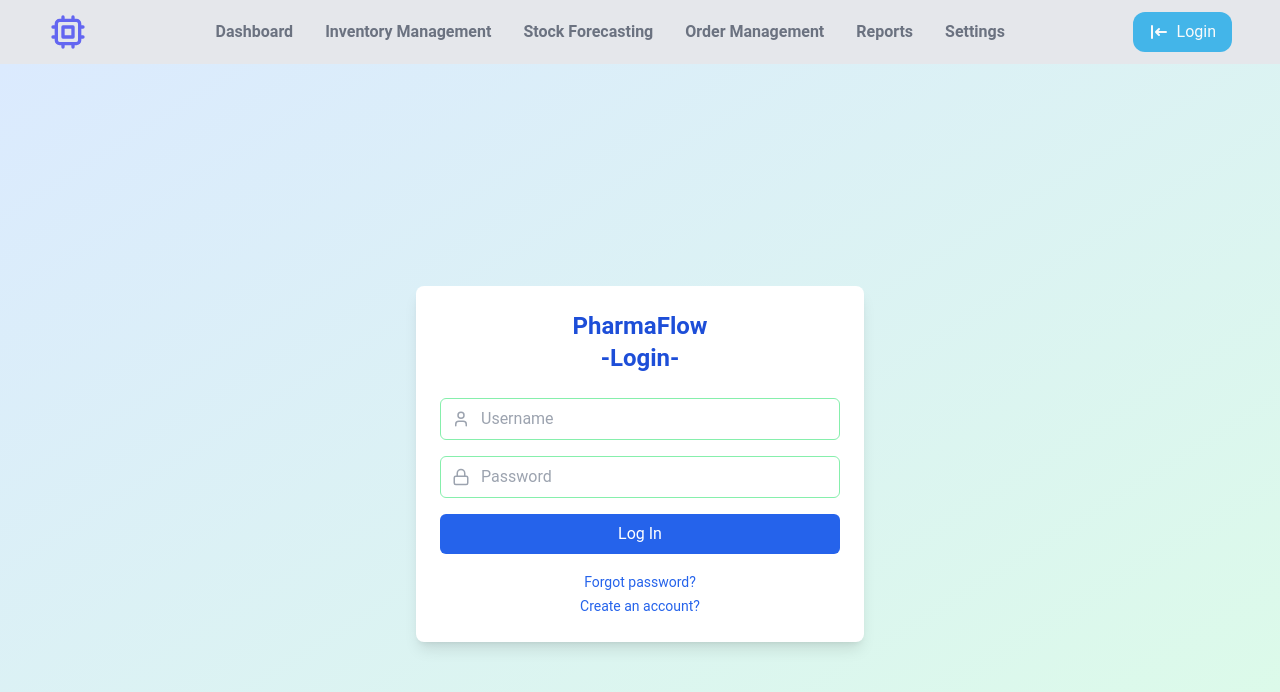
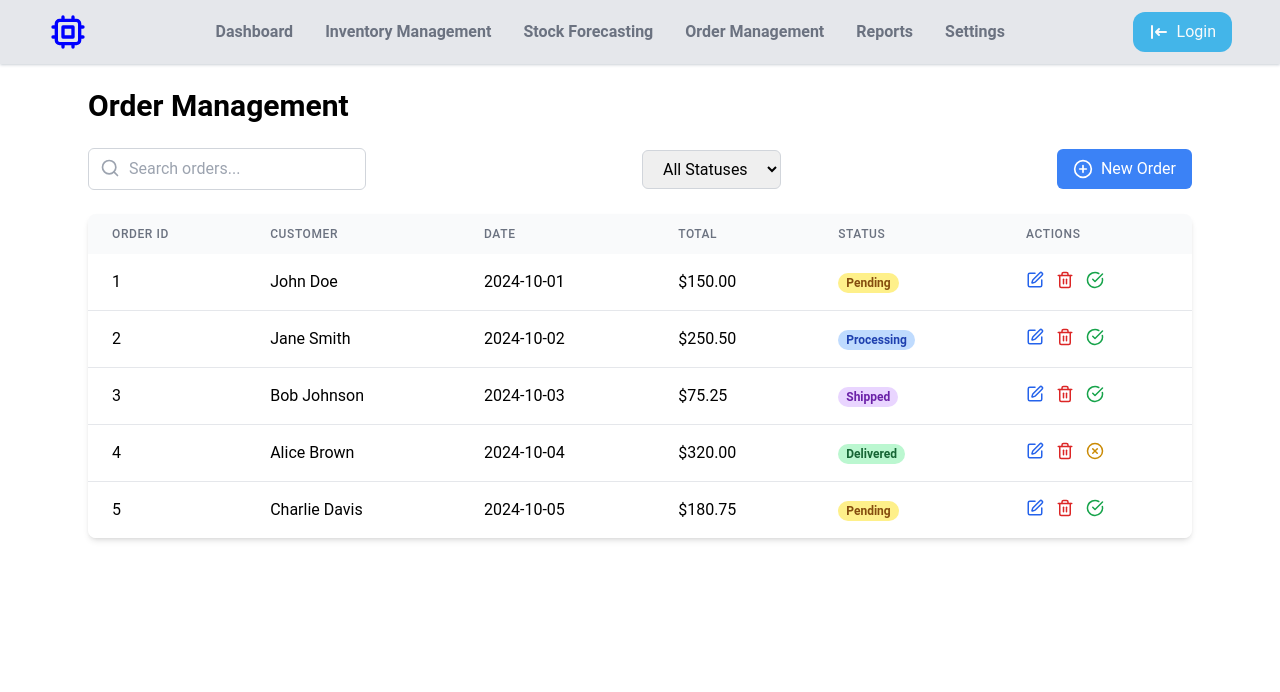
Before and after one commit to Hamza-Bouali/pharmaflow, a React (Vite) app in the folder pharmaflow/: page /orders in a window 1280 px wide. Shown: the top 692 px of the page. Built offline with nearby package versions, Linux system fonts and the light colour scheme.

Commit message:
routing now

```diff
--- a/pharmaflow/src/App.jsx
+++ b/pharmaflow/src/App.jsx
@@ -5,38 +5,35 @@ import StockForecasting from './pages/StockForecasting';
 import UserManagement from './pages/UserManagement';
 import React,{useState} from 'react';
 import OrderManagement from './pages/OrderManagement';
+import { BrowserRouter as Router, Routes, Route, Link } from 'react-router-dom';
 import Reports from './pages/Reports';
 import LoginPage from './pages/LoginRegister';
 const App=()=>{
     let [page,setPage]=useState('Login');
     let [state,setState]=useState('login');
 
-    const renderPage = () => {
-        switch (page) {
-            case 'Dashboard':
-                return <Dashboard />;
-            case 'Inventory Management':
-                return <Inventory />;
-            case 'Stock Forecasting':
-                return <StockForecasting />;
-            case 'Order Management':
-                return <OrderManagement />;
-            case 'Reports':
-                return <Reports />;
-            case 'Settings':
-                return <UserManagement />;
-            default:
-                return <LoginPage  setState={setState} />;
-        }
-    };
+
 
 
     return (
         <>
+        <Router>
         <Nav setPage={setPage}/>
-        {renderPage()}
 
-        </>
+
+          <Routes>
+            <Route path="/" element={<LoginPage />} />
+            <Route path="/Dashboard" element={<Dashboard />} />
+            <Route path="/inventory" element={<Inventory />} />
+            <Route path="/forecast" element={<StockForecasting />} />
+            <Route path="/orders" element={<OrderManagement />} />
+            <Route path="/reports" element={<Reports />} />
+            <Route path="/settings" element={<UserManagement />} />
+          </Routes>
+        </Router>
+
+    </>
     )
+
 }
 export default App;
--- a/pharmaflow/src/componements/navbar/nav.jsx
+++ b/pharmaflow/src/componements/navbar/nav.jsx
@@ -1,24 +1,34 @@
 import React,{useState} from "react";
 import man from "../assets/man.png";
+import { useNavigate } from "react-router-dom";
+
 const Nav= ({setPage}) => {
 
     const [activeLink, setActiveLink] = useState('');
     let [login, setLogin] = useState(true);
+    const navigate = useNavigate();
+    const handleNavigation = (linkName) => {
+        navigate(linkName);
+    };
+
+    const paths={'Dashboard':'/Dashboard','Inventory Management':'/inventory','Stock Forecasting':'/forecast','Order Management':'/orders','Reports':'/reports','Settings':'/settings'};
 
     let handleLinkClick = (linkName) =>
     {
         setActiveLink(linkName);
         setPage(linkName);
+        navigate(linkName);
         console.log(linkName);
 
     };
+
 
     return (
         <>
             <nav className="bg-gray-200 shadow shadow-gray-300 w-100 px-8 md:px-auto">
                 <div className="md:h-16 h-28 mx-auto md:px-4 container flex items-center justify-between flex-wrap md:flex-nowrap">
                     <div className="text-indigo-500 md:order-1">
-                        <svg xmlns="http://www.w3.org/2000/svg" className="h-10 w-10" fill="none" viewBox="0 0 24 24" stroke="currentColor">
+                        <svg xmlns="http://www.w3.org/2000/svg" className="h-10 w-10" fill="none" viewBox="0 0 24 24" stroke="blue">
                             <path stroke-linecap="round" stroke-linejoin="round" stroke-width="2"
                                 d="M9 3v2m6-2v2M9 19v2m6-2v2M5 9H3m2 6H3m18-6h-2m2 6h-2M7 19h10a2 2 0 002-2V7a2 2 0 00-2-2H7a2 2 0 00-2 2v10a2 2 0 002 2zM9 9h6v6H9V9z" />
                         </svg>
--- a/pharmaflow/src/pages/LoginRegister.jsx
+++ b/pharmaflow/src/pages/LoginRegister.jsx
@@ -26,7 +26,7 @@ const Button = ({ children, onClick, className }) => (
   </button>
 );
 
-const LoginPage = (setState) => {
+const LoginPage = () => {
   const [username, setUsername] = useState('');
   const [password, setPassword] = useState('');
 
@@ -76,10 +76,10 @@ const LoginPage = (setState) => {
             Log In
           </Button>
         </form>
-        <div onClick={()=>{setState('register')}} className="mt-4 text-center">
+        <div  className="mt-4 text-center">
           <a href="#" className="text-sm text-blue-600 hover:underline">Forgot password?</a>
           <br/>
-          <a onClick={()=>{setState('register')}} className="text-sm text-blue-600 hover:underline">Create an account?</a>
+          <a  className="text-sm text-blue-600 hover:underline">Create an account?</a>
         </div>
       </Card>
     </div>
--- a/pharmaflow/src/pages/OrderManagement.jsx
+++ b/pharmaflow/src/pages/OrderManagement.jsx
@@ -1,157 +1,143 @@
-import React, { useState } from 'react';
-import { Search, Filter, Package, DollarSign, TrendingUp } from 'lucide-react';
+import React, { useState, useEffect } from 'react';
+import { PlusCircle, Search, Edit, Trash2, CheckCircle, XCircle } from 'lucide-react';
 
-const Card = ({ children, className }) => (
-  <div className={`bg-white shadow-lg rounded-lg p-4 ${className}`}>
-    {children}
-  </div>
+const OrderManagement = () => {
+  const [orders, setOrders] = useState([]);
+  const [filteredOrders, setFilteredOrders] = useState([]);
+  const [searchTerm, setSearchTerm] = useState('');
+  const [statusFilter, setStatusFilter] = useState('all');
+
+  useEffect(() => {
+    // Simulated API call to fetch orders
+    const fetchOrders = async () => {
+      // In a real app, this would be an API call
+      const mockOrders = [
+        { id: 1, customer: 'John Doe', date: '2024-10-01', total: 150.00, status: 'pending' },
+        { id: 2, customer: 'Jane Smith', date: '2024-10-02', total: 250.50, status: 'processing' },
+        { id: 3, customer: 'Bob Johnson', date: '2024-10-03', total: 75.25, status: 'shipped' },
+        { id: 4, customer: 'Alice Brown', date: '2024-10-04', total: 320.00, status: 'delivered' },
+        { id: 5, customer: 'Charlie Davis', date: '2024-10-05', total: 180.75, status: 'pending' },
+      ];
+      setOrders(mockOrders);
+      setFilteredOrders(mockOrders);
+    };
+
+    fetchOrders();
+  }, []);
+
+  useEffect(() => {
+    const results = orders.filter(order =>
+      (order.customer.toLowerCase().includes(searchTerm.toLowerCase()) ||
+       order.id.toString().includes(searchTerm)) &&
+      (statusFilter === 'all' || order.status === statusFilter)
     );
+    setFilteredOrders(results);
+  }, [searchTerm, statusFilter, orders]);
 
-const Input = ({ type, placeholder, value, onChange, className }) => (
-  <input
-    type={type}
-    placeholder={placeholder}
-    value={value}
-    onChange={onChange}
-    className={`w-full p-2 border rounded-md focus:outline-none focus:ring-2 ${className}`}
-  />
+  const handleStatusChange = (orderId, newStatus) => {
+    const updatedOrders = orders.map(order =>
+      order.id === orderId ? { ...order, status: newStatus } : order
     );
+    setOrders(updatedOrders);
+  };
 
-const Button = ({ children, onClick, className }) => (
-  <button
-    onClick={onClick}
-    className={`py-2 px-4 rounded-md focus:outline-none focus:ring-2 ${className}`}
-  >
-    {children}
-  </button>
-);
-
-const OrderManagementPage = () => {
-  const [searchTerm, setSearchTerm] = useState('');
-  const [filterStatus, setFilterStatus] = useState('all');
-
-  // Mock data for demonstration
-  const orders = [
-    { id: 1, customer: 'Hospital A', product: 'Vaccine X', quantity: 1000, status: 'Pending', total: 10000 },
-    { id: 2, customer: 'Pharmacy B', product: 'Antibiotic Y', quantity: 500, status: 'Shipped', total: 5000 },
-    { id: 3, customer: 'Clinic C', product: 'Painkiller Z', quantity: 200, status: 'Delivered', total: 2000 },
-    { id: 4, customer: 'Hospital D', product: 'Vaccine X', quantity: 1500, status: 'Pending', total: 15000 },
-    { id: 5, customer: 'Pharmacy E', product: 'Antibiotic Y', quantity: 300, status: 'Shipped', total: 3000 },
-  ];
-
-  const filteredOrders = orders.filter(order =>
-    (filterStatus === 'all' || order.status === filterStatus) &&
-    (order.customer.toLowerCase().includes(searchTerm.toLowerCase()) ||
-     order.product.toLowerCase().includes(searchTerm.toLowerCase()))
-  );
-
-  const totalOrders = filteredOrders.length;
-  const totalRevenue = filteredOrders.reduce((sum, order) => sum + order.total, 0);
-  const averageOrderValue = totalOrders > 0 ? totalRevenue / totalOrders : 0;
+  const getStatusColor = (status) => {
+    switch (status) {
+      case 'pending': return 'bg-yellow-200 text-yellow-800';
+      case 'processing': return 'bg-blue-200 text-blue-800';
+      case 'shipped': return 'bg-purple-200 text-purple-800';
+      case 'delivered': return 'bg-green-200 text-green-800';
+      default: return 'bg-gray-200 text-gray-800';
+    }
+  };
 
   return (
-    <div className="min-h-screen bg-gray-100 p-8">
-      <h1 className="text-3xl font-bold text-blue-700 mb-8">Order Management</h1>
+    <div className="p-6 max-w-6xl mx-auto">
+      <h1 className="text-3xl font-bold mb-6">Order Management</h1>
 
-      <div className="grid grid-cols-1 md:grid-cols-3 gap-4 mb-8">
-        <Card className="bg-blue-500 text-white">
-          <div className="flex items-center">
-            <Package size={24} className="mr-2" />
-            <div>
-              <p className="text-sm">Total Orders</p>
-              <p className="text-2xl font-bold">{totalOrders}</p>
-            </div>
-          </div>
-        </Card>
-        <Card className="bg-green-500 text-white">
-          <div className="flex items-center">
-            <DollarSign size={24} className="mr-2" />
-            <div>
-              <p className="text-sm">Total Revenue</p>
-              <p className="text-2xl font-bold">${totalRevenue.toLocaleString()}</p>
-            </div>
-          </div>
-        </Card>
-        <Card className="bg-purple-500 text-white">
-          <div className="flex items-center">
-            <TrendingUp size={24} className="mr-2" />
-            <div>
-              <p className="text-sm">Average Order Value</p>
-              <p className="text-2xl font-bold">${averageOrderValue.toLocaleString(undefined, { maximumFractionDigits: 2 })}</p>
-            </div>
-          </div>
-        </Card>
-      </div>
-
-      <Card className="mb-8">
-        <div className="flex flex-col md:flex-row justify-between items-center mb-4">
-          <div className="w-full md:w-1/3 mb-4 md:mb-0">
+      <div className="mb-6 flex justify-between items-center">
         <div className="relative">
-              <Search className="absolute left-3 top-1/2 transform -translate-y-1/2 text-gray-400" size={18} />
-              <Input
+          <input
             type="text"
             placeholder="Search orders..."
             value={searchTerm}
             onChange={(e) => setSearchTerm(e.target.value)}
-                className="pl-10 border-gray-300 focus:border-blue-500 focus:ring-blue-500"
+            className="pl-10 pr-4 py-2 border border-gray-300 rounded-md focus:outline-none focus:ring-2 focus:ring-blue-500"
           />
+          <Search className="absolute left-3 top-2.5 text-gray-400" size={20} />
         </div>
-          </div>
-          <div className="flex items-center">
-            <Filter size={18} className="mr-2 text-gray-400" />
         <select
-              value={filterStatus}
-              onChange={(e) => setFilterStatus(e.target.value)}
-              className="border rounded-md p-2 focus:outline-none focus:ring-2 focus:ring-blue-500"
+          value={statusFilter}
+          onChange={(e) => setStatusFilter(e.target.value)}
+          className="px-4 py-2 border border-gray-300 rounded-md focus:outline-none focus:ring-2 focus:ring-blue-500"
         >
-              <option value="all">All Status</option>
-              <option value="Pending">Pending</option>
-              <option value="Shipped">Shipped</option>
-              <option value="Delivered">Delivered</option>
+          <option value="all">All Statuses</option>
+          <option value="pending">Pending</option>
+          <option value="processing">Processing</option>
+          <option value="shipped">Shipped</option>
+          <option value="delivered">Delivered</option>
         </select>
-          </div>
+        <button className="flex items-center px-4 py-2 bg-blue-500 text-white rounded-md hover:bg-blue-600 transition duration-300">
+          <PlusCircle size={20} className="mr-2" />
+          New Order
+        </button>
       </div>
 
-        <div className="overflow-x-auto">
-          <table className="min-w-full bg-white">
-            <thead className="bg-gray-100">
+      <div className="bg-white shadow-md rounded-lg overflow-hidden">
+        <table className="w-full">
+          <thead className="bg-gray-50">
             <tr>
-                <th className="py-2 px-4 text-left">Order ID</th>
-                <th className="py-2 px-4 text-left">Customer</th>
-                <th className="py-2 px-4 text-left">Product</th>
-                <th className="py-2 px-4 text-left">Quantity</th>
-                <th className="py-2 px-4 text-left">Status</th>
-                <th className="py-2 px-4 text-left">Total</th>
+              <th className="px-6 py-3 text-left text-xs font-medium text-gray-500 uppercase tracking-wider">Order ID</th>
+              <th className="px-6 py-3 text-left text-xs font-medium text-gray-500 uppercase tracking-wider">Customer</th>
+              <th className="px-6 py-3 text-left text-xs font-medium text-gray-500 uppercase tracking-wider">Date</th>
+              <th className="px-6 py-3 text-left text-xs font-medium text-gray-500 uppercase tracking-wider">Total</th>
+              <th className="px-6 py-3 text-left text-xs font-medium text-gray-500 uppercase tracking-wider">Status</th>
+              <th className="px-6 py-3 text-left text-xs font-medium text-gray-500 uppercase tracking-wider">Actions</th>
             </tr>
           </thead>
-            <tbody>
+          <tbody className="bg-white divide-y divide-gray-200">
             {filteredOrders.map((order) => (
-                <tr key={order.id} className="border-t">
-                  <td className="py-2 px-4">{order.id}</td>
-                  <td className="py-2 px-4">{order.customer}</td>
-                  <td className="py-2 px-4">{order.product}</td>
-                  <td className="py-2 px-4">{order.quantity}</td>
-                  <td className="py-2 px-4">
-                    <span className={`px-2 py-1 rounded-full text-xs ${
-                      order.status === 'Pending' ? 'bg-yellow-200 text-yellow-800' :
-                      order.status === 'Shipped' ? 'bg-blue-200 text-blue-800' :
-                      'bg-green-200 text-green-800'
-                    }`}>
-                      {order.status}
+              <tr key={order.id}>
+                <td className="px-6 py-4 whitespace-nowrap">{order.id}</td>
+                <td className="px-6 py-4 whitespace-nowrap">{order.customer}</td>
+                <td className="px-6 py-4 whitespace-nowrap">{order.date}</td>
+                <td className="px-6 py-4 whitespace-nowrap">${order.total.toFixed(2)}</td>
+                <td className="px-6 py-4 whitespace-nowrap">
+                  <span className={`px-2 inline-flex text-xs leading-5 font-semibold rounded-full ${getStatusColor(order.status)}`}>
+                    {order.status.charAt(0).toUpperCase() + order.status.slice(1)}
                   </span>
                 </td>
-                  <td className="py-2 px-4">${order.total.toLocaleString()}</td>
+                <td className="px-6 py-4 whitespace-nowrap text-sm font-medium">
+                  <button className="text-blue-600 hover:text-blue-900 mr-3">
+                    <Edit size={18} />
+                  </button>
+                  <button className="text-red-600 hover:text-red-900 mr-3">
+                    <Trash2 size={18} />
+                  </button>
+                  {order.status !== 'delivered' && (
+                    <button
+                      className="text-green-600 hover:text-green-900"
+                      onClick={() => handleStatusChange(order.id, 'delivered')}
+                    >
+                      <CheckCircle size={18} />
+                    </button>
+                  )}
+                  {order.status === 'delivered' && (
+                    <button
+                      className="text-yellow-600 hover:text-yellow-900"
+                      onClick={() => handleStatusChange(order.id, 'pending')}
+                    >
+                      <XCircle size={18} />
+                    </button>
+                  )}
+                </td>
               </tr>
             ))}
           </tbody>
         </table>
       </div>
-      </Card>
     </div>
   );
 };
 
-
-
-
-export default OrderManagementPage;
+export default OrderManagement;
```
Lines whose indentation alone changed are shown as unchanged.
